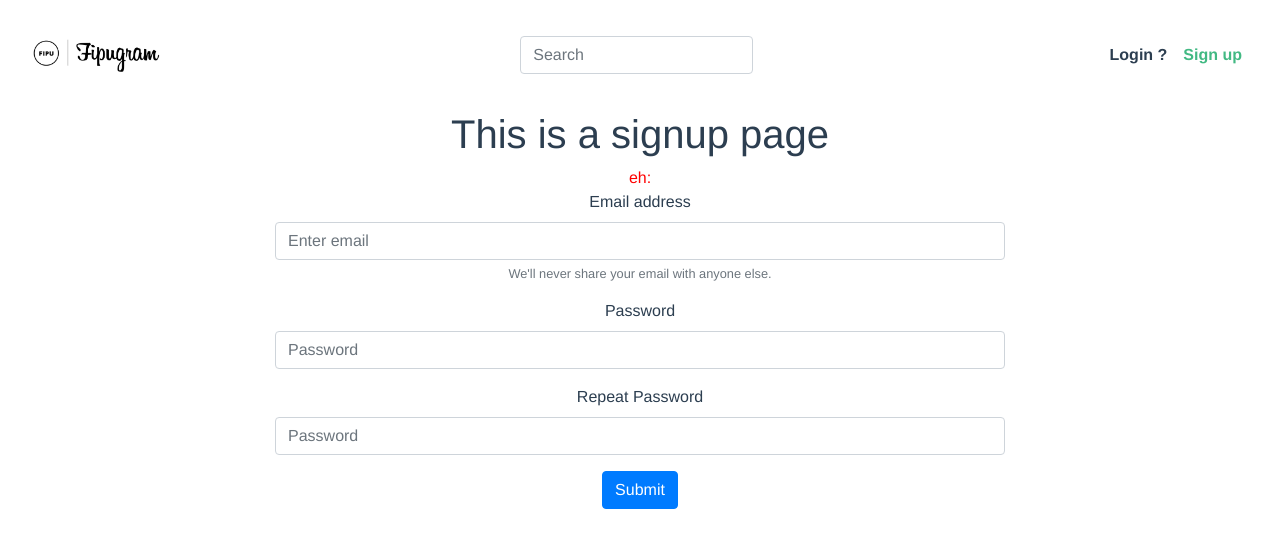
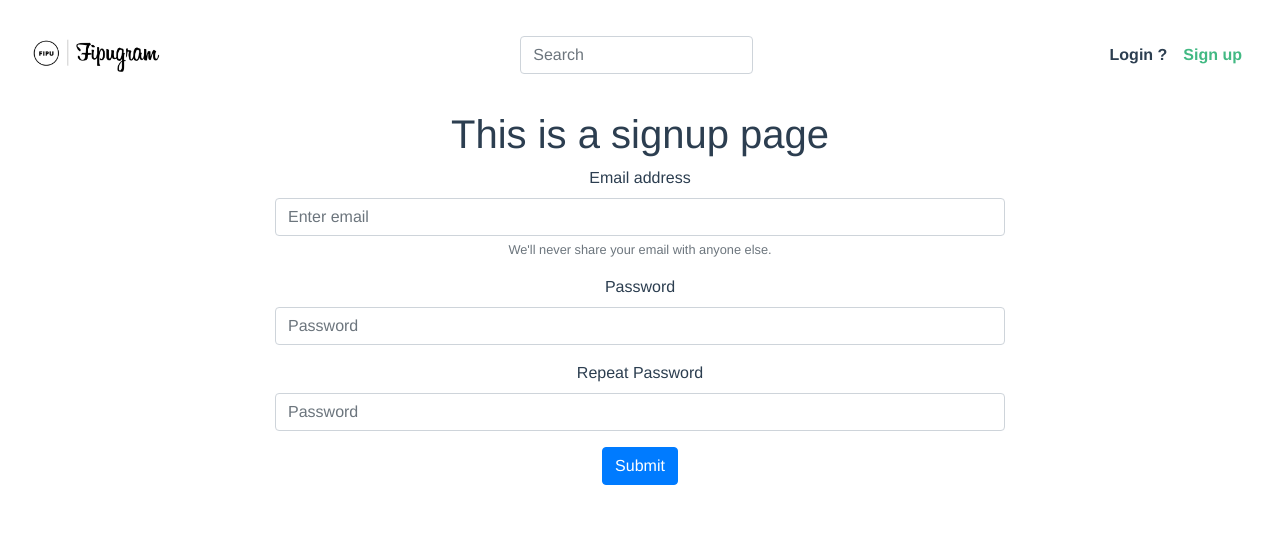
Before and after one commit to markopekica/fipugram, a Vue app: page /signup in a window 1280 px wide. Shown: the top 548 px of the page. Built offline with nearby package versions, Linux system fonts and the light colour scheme; no server answers.

Commit message:
Getting real sophisticated Go for some more

```diff
--- a/src/views/Signup.vue
+++ b/src/views/Signup.vue
@@ -5,8 +5,8 @@
     <div class="row">
       <div class="col-2"></div>
       <div class="col-8">
-        <div style="color:red;">
-          eh: {{ greska }}
+        <div v-if="greska" style="color:red;">
+          Watch out <br> {{ greska }}
         </div>
         <form>
           <div class="form-group">
```
